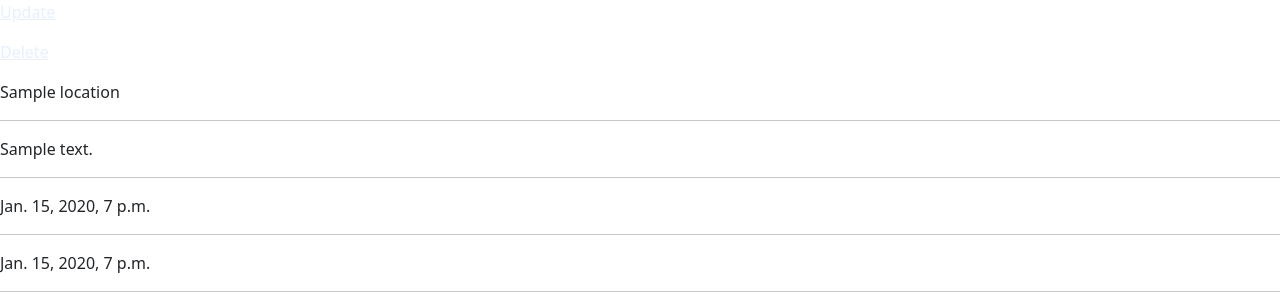
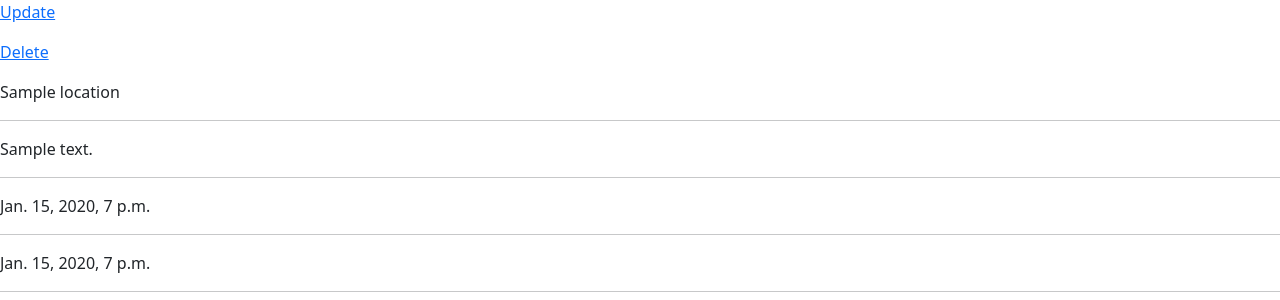
Before and after one commit to kikutan-day65/share_your_fav, a Django app: page /location/1/detail/ in a window 1280 px wide. Shown: the part 56-356 px from the top of the page. Run offline with Django 5.2, Linux system fonts and the light colour scheme; a user stored in the database is signed in; tables that the repository leaves empty hold one stand-in row (values such as "Sample post"); grey boxes marked "Sample" are stand-in pictures; some libraries are stand-ins or nearby versions.

Commit message:
change styling

```diff
--- a/location/templates/location/detail.html
+++ b/location/templates/location/detail.html
@@ -4,10 +4,10 @@
 
 {% if location.user == request.user %}
 <p>
-    <a class="link-opacity-10" href="{% url 'location:update_form' location.id %}">Update</a>
+    <a href="{% url 'location:update_form' location.id %}">Update</a>
 </p>
 <p>
-    <a class="link-opacity-10" href="{% url 'location:delete' object.id %}">Delete</a>
+    <a href="{% url 'location:delete' object.id %}">Delete</a>
 </p>
 {% endif %}
 {{ location.name }}
```
